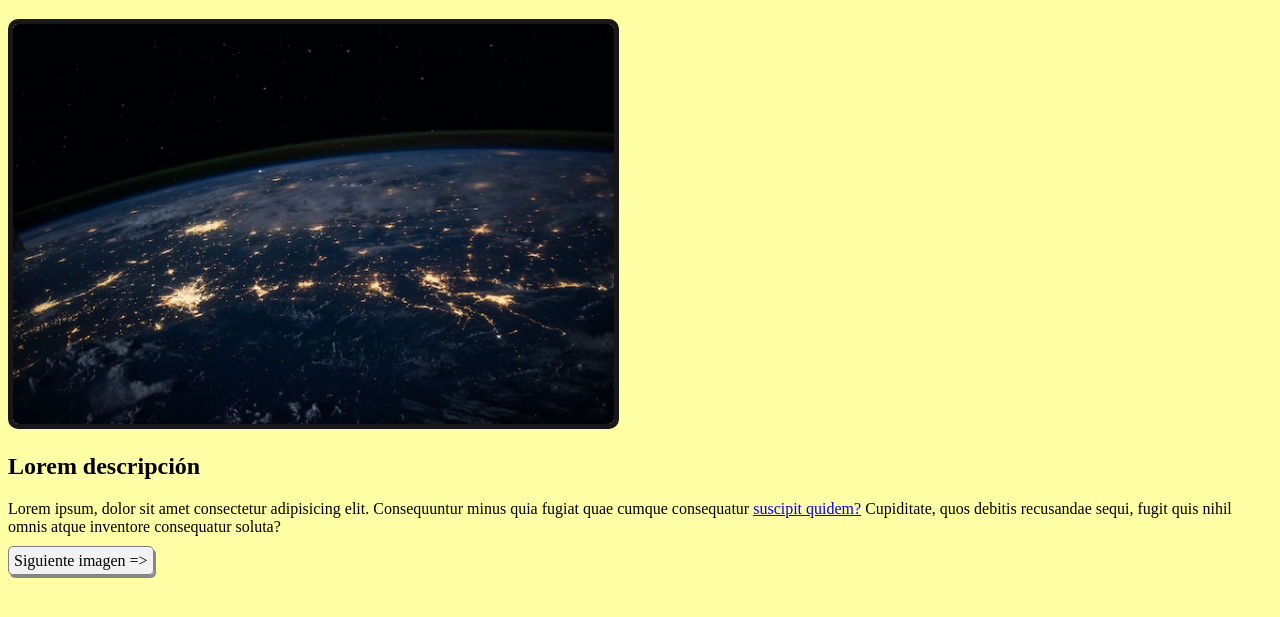
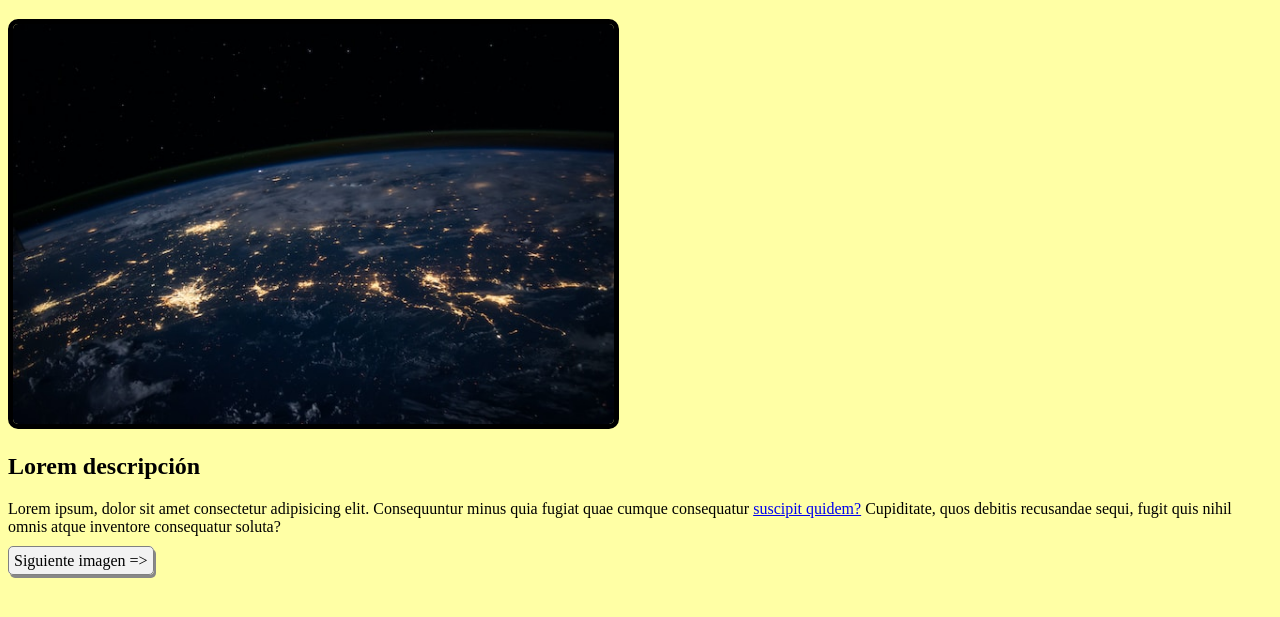
Before and after one commit to atososa12/subgrupo-3, a plain HTML site: page page1.html in a window 1280 px wide. Shown: the part 61-678 px from the top of the page. Drawn offline with Linux system fonts and the light colour scheme.

Commit message:
cambio color

```diff
--- a/styles.css
+++ b/styles.css
@@ -3,7 +3,7 @@ body {
 }
 
 .image{
-    border: 5px solid rgb(23, 24, 23);
+    border: 5px solid rgb(0, 0, 0);
     border-radius: 10px;
     height: 400px;
 }
```
